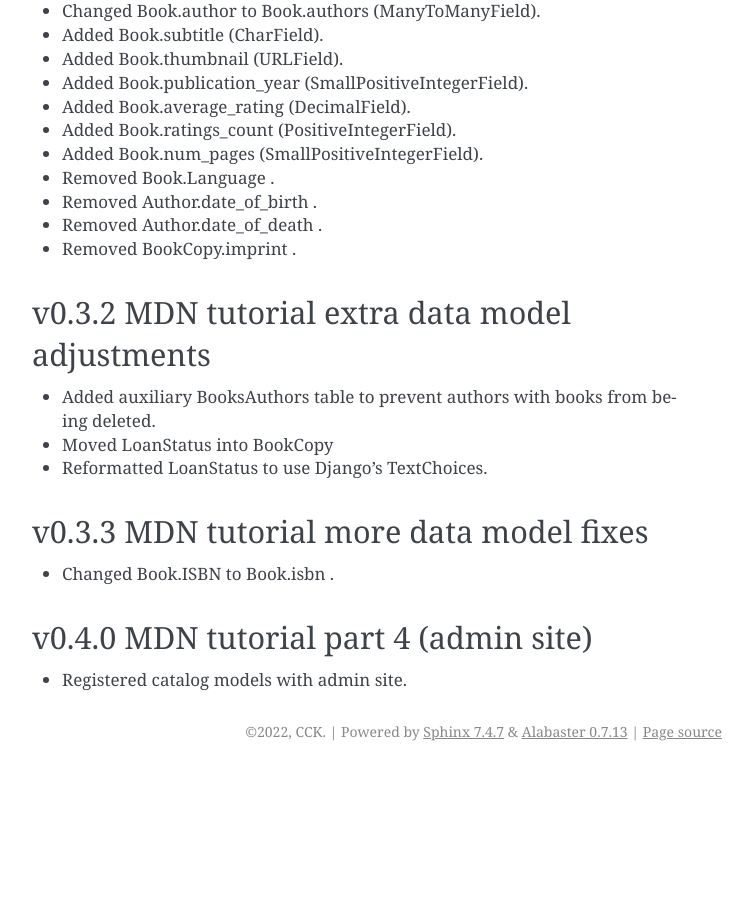
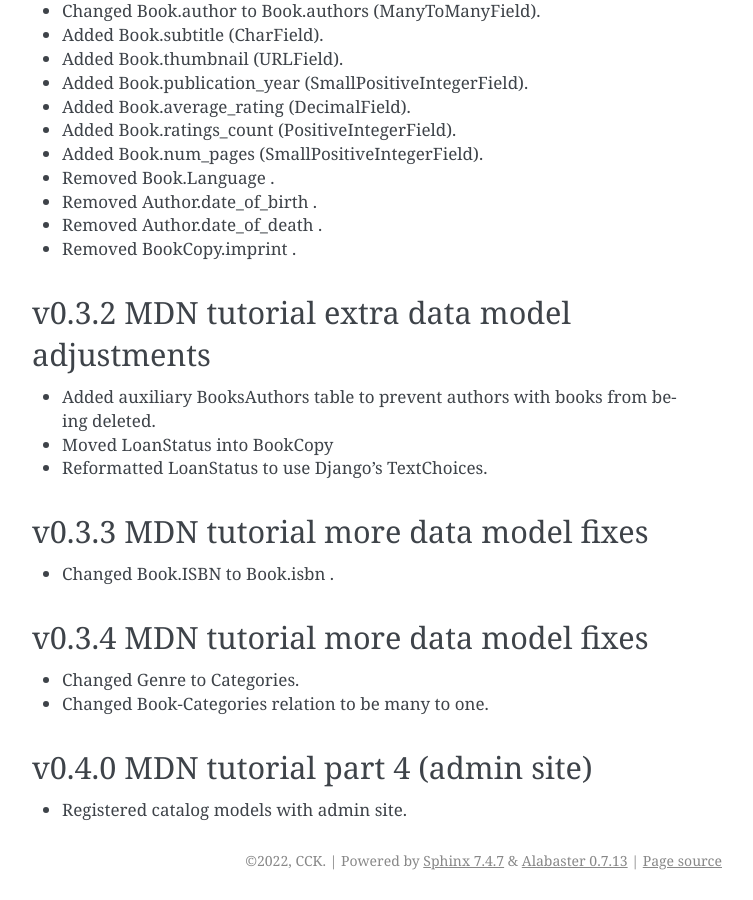
Before and after one commit to c-c-k/books-library, a Sphinx documentation site: the page built from docs/roadmap.rst, in a window 1280 px wide and 900 px high, scrolled down 1495 px. Shown: the whole window, without its empty margins (388-1141 px from the left). Built offline with Sphinx 7.4.7, drawn with Linux system fonts in a browser that asks for light colours; before the commit the page ends 2266 px from its top, so only the background shows below that; some of the changed text lies outside the part shown.

Commit message:
changed genre to categories.

```diff
--- a/docs/conf.py
+++ b/docs/conf.py
@@ -9,7 +9,7 @@
 project = 'BooksLibrary'
 copyright = '2022, CCK'
 author = 'CCK'
-release = '0.3.3'
+release = '0.3.4'
 
 # -- General configuration ---------------------------------------------------
 # https://www.sphinx-doc.org/en/master/usage/configuration.html#general-configuration
--- a/docs/data_model.rst
+++ b/docs/data_model.rst
@@ -11,7 +11,7 @@ Objects:
         * subtitle
         * author
         * publication_year
-        * genre
+        * categories
         * thumbnail
         * summary
         * page_count
@@ -25,7 +25,7 @@ Objects:
         * borrower
     * Authors
         * name
-    * Genres
+    * Categories
         * name
 
 Logic
--- a/docs/roadmap.rst
+++ b/docs/roadmap.rst
@@ -78,6 +78,12 @@ v0.3.3 MDN tutorial more data model fixes
 
 * Changed Book.ISBN to Book.isbn .
 
+v0.3.4 MDN tutorial more data model fixes
+-----------------------------------------
+
+* Changed Genre to Categories.
+* Changed Book-Categories relation to be many to one.
+
 v0.4.0 MDN tutorial part 4 (admin site)
 ------------------------------------------------------
 
```
Also changed, not shown: 3 other files.
